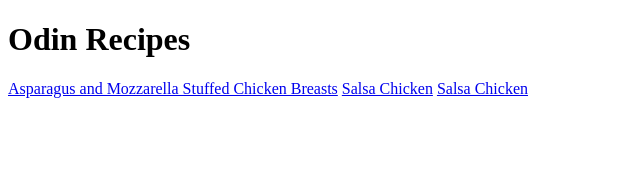
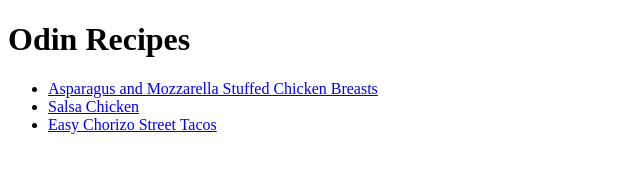
Before and after one commit to elkenc/odin-recipes, a plain HTML site: page index.html in a window 1280 px wide. Shown: the whole page, without its empty margins (0-640 px from the left). Drawn offline with Linux system fonts and the light colour scheme.

Commit message:
index updated

```diff
--- a/index.html
+++ b/index.html
@@ -7,8 +7,11 @@
 </head>
 <body>
     <h1>Odin Recipes</h1>
-    <a href="recipes/chicken-asparagus.html">Asparagus and Mozzarella Stuffed Chicken Breasts</a>
-    <a href="recipes/salsa-chicken.html">Salsa Chicken</a>
-    <a href="recipes/salsa-chicken.html">Salsa Chicken</a>
+     <ul>
+        <li><a href="recipes/chicken-asparagus.html">Asparagus and Mozzarella Stuffed Chicken Breasts</a></li>
+        <li><a href="recipes/salsa-chicken.html">Salsa Chicken</a></li>
+        <li><a href="recipes/chorizo-tacos.html">Easy Chorizo Street Tacos</a></li>
+    </ul>
+
 </body>
 </html>
```
